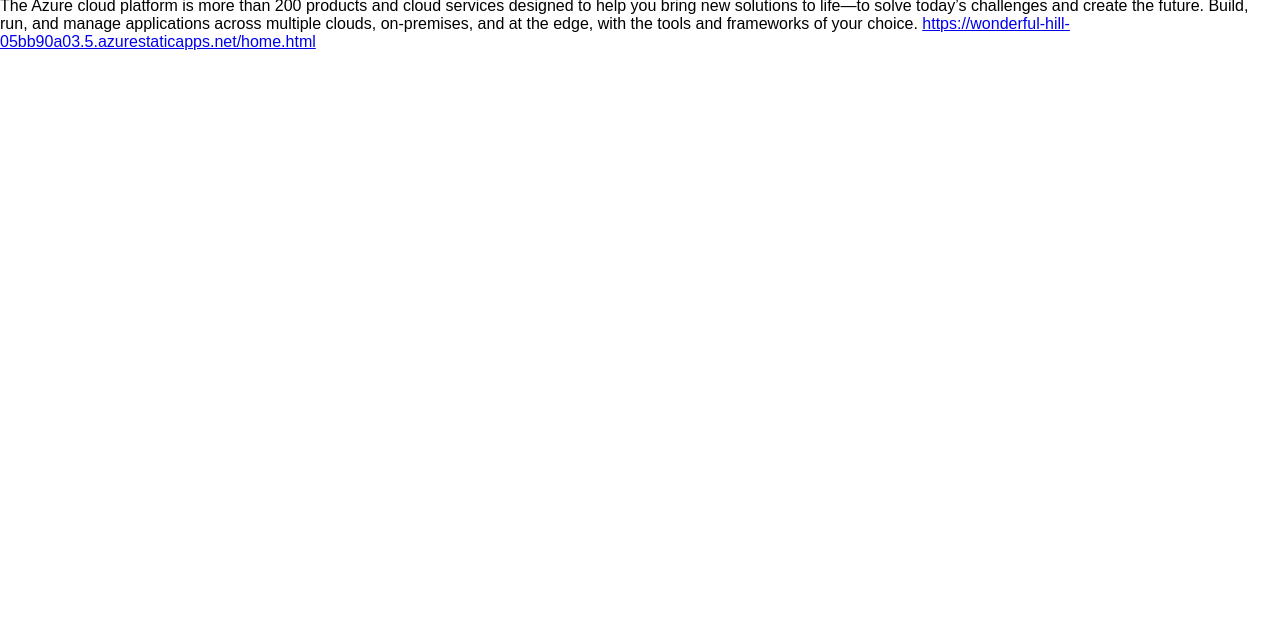
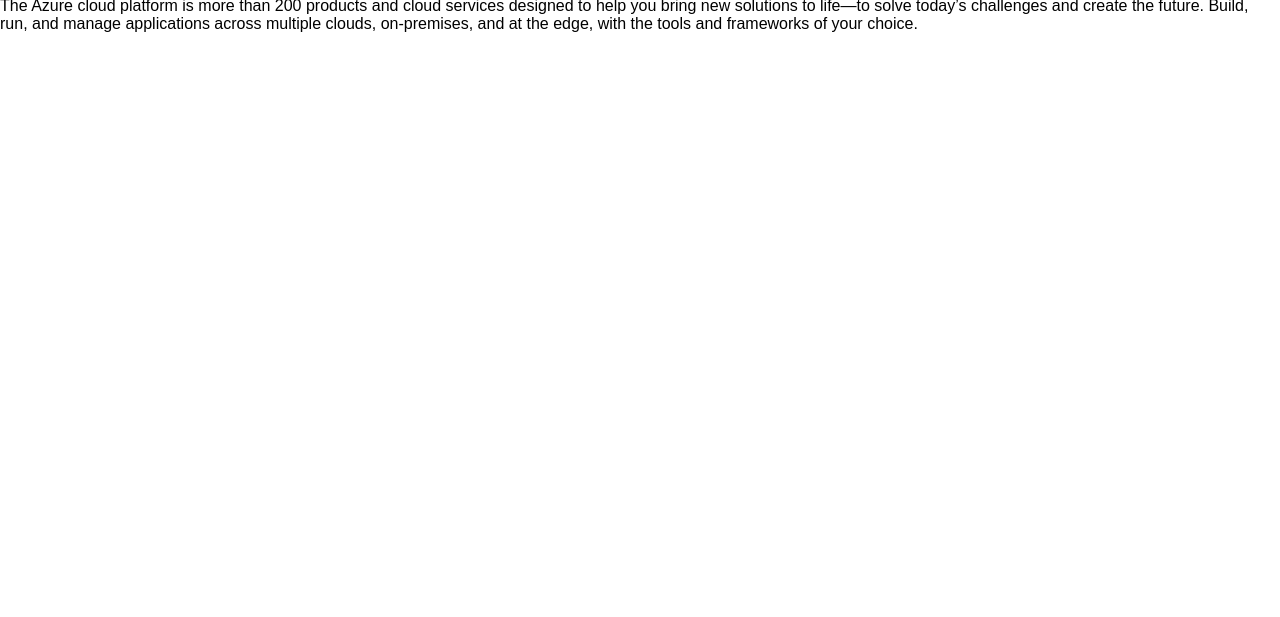
Before and after one commit to valentin-sys/training-afd-waf, a website: page src/index.html in a window 1280 px wide. Shown: the part 183-800 px from the top of the page. Drawn offline with Linux system fonts and the light colour scheme.

Commit message:
Update index.html

```diff
--- a/src/index.html
+++ b/src/index.html
@@ -18,6 +18,4 @@
 
 	The Azure cloud platform is more than 200 products and cloud services designed to help you bring new solutions to life—to solve today’s
 	challenges and create the future. Build, run, and manage applications across multiple clouds, on-premises, and at the edge, with the tools and frameworks of your choice.
-
-<a href="url">https://wonderful-hill-05bb90a03.5.azurestaticapps.net/home.html</a>
 </html>
```
